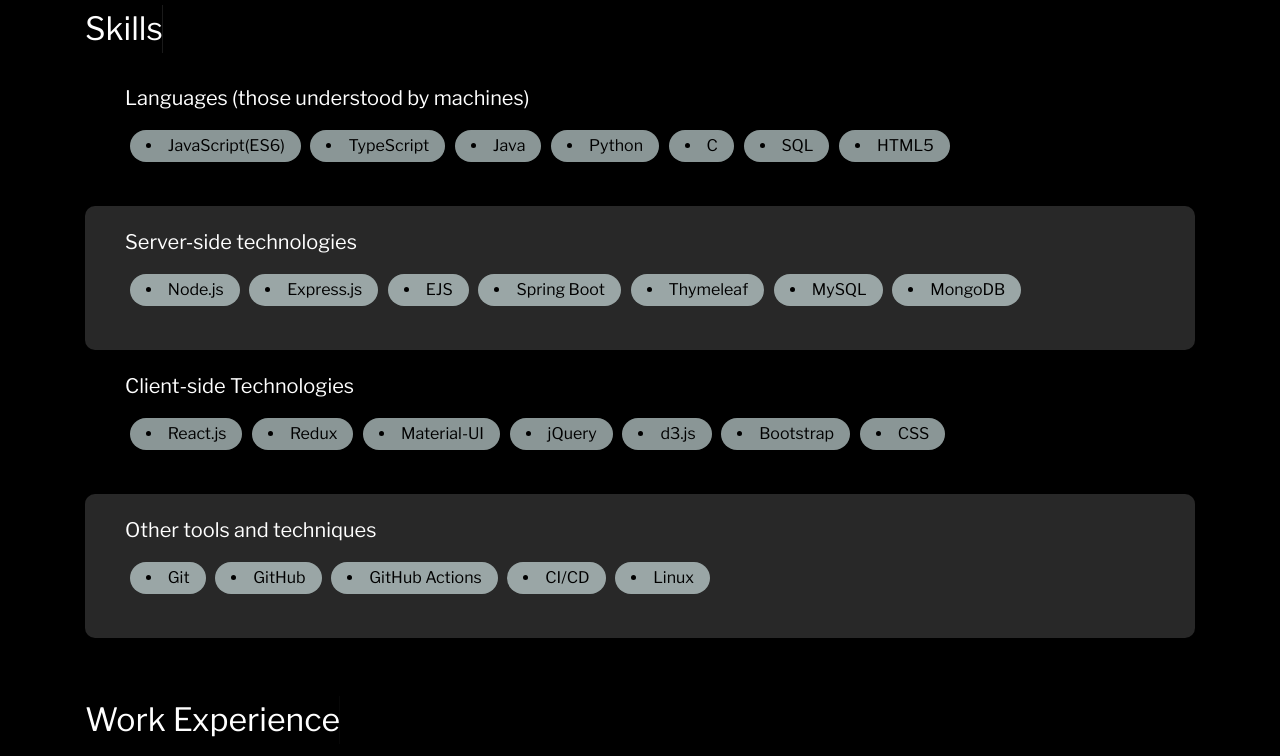
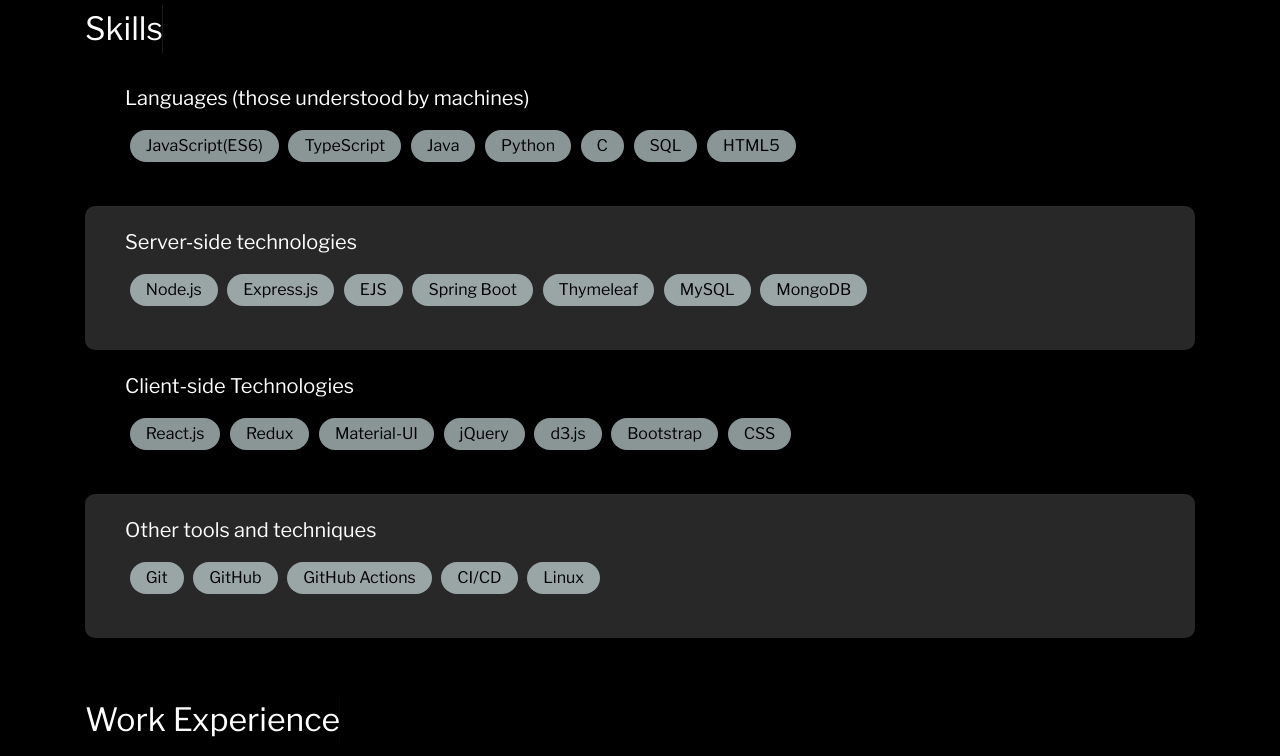
Before and after one commit to bhuvankaruturi/bhuvankaruturi.github.io, a plain HTML site: page index.html in a window 1280 px wide. Shown: the part 1280-2036 px from the top of the page. Drawn offline with nearby package versions, Linux system fonts and the light colour scheme.

Commit message:
remove list styles for skills list

```diff
--- a/assets/sass/styles.scss
+++ b/assets/sass/styles.scss
@@ -94,7 +94,7 @@
     border-radius: 10px;
 }
 
-.subsection ul {
+ul {
     padding: 0;
     list-style-type: none;
     list-style: inside;
```
Also changed, not shown: assets/css/styles.css.
